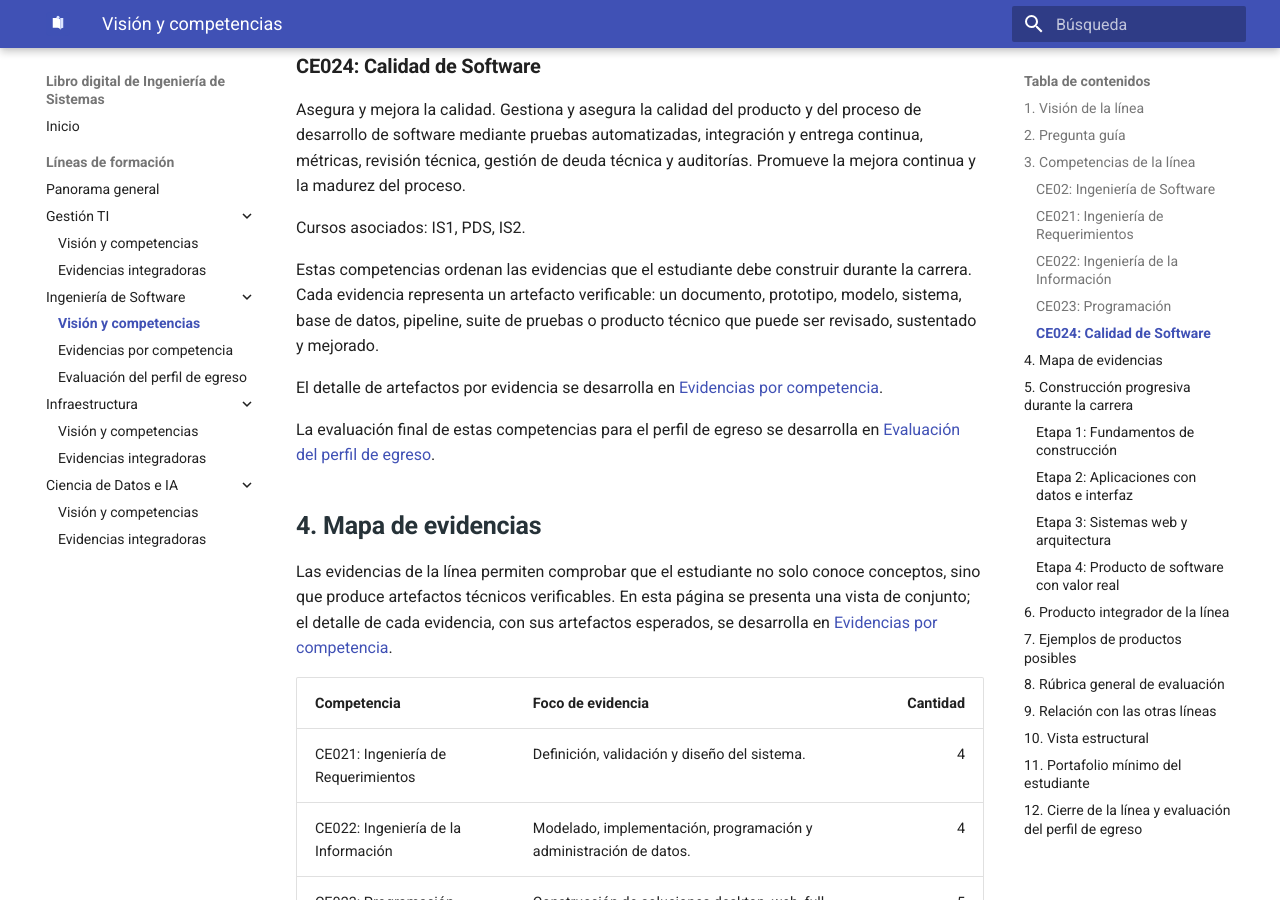
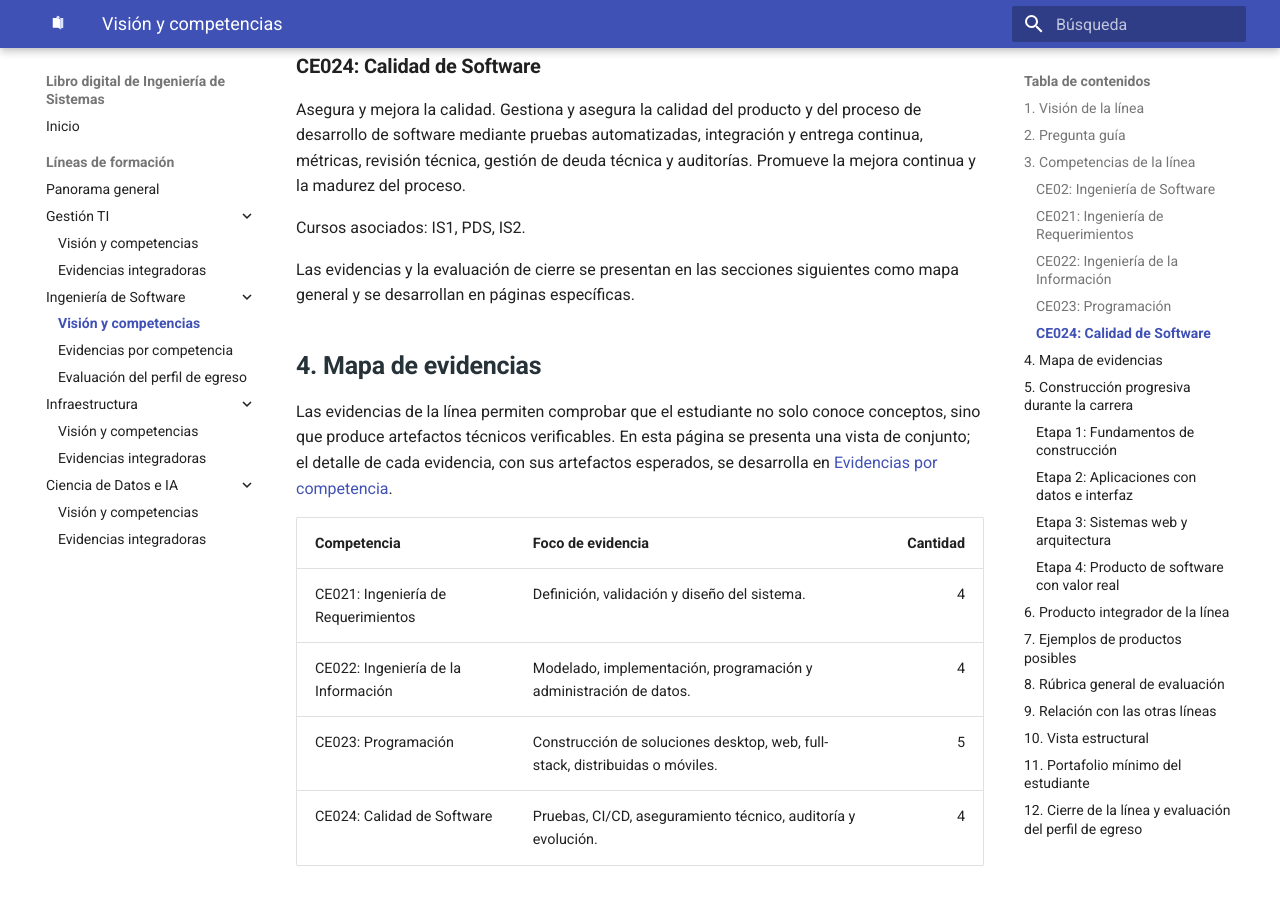
Before and after one commit to upeuoficial/planb, an MkDocs documentation site: the page built from docs/lineas/software/index.md, in a window 1280 px wide and 900 px high, scrolled down 2145 px. Built offline with MkDocs 1.6.1 and Material for MkDocs 9.7.7, drawn with Linux system fonts in a browser that asks for light colours.

Commit message:
first commit

```diff
--- a/docs/lineas/software/index.md
+++ b/docs/lineas/software/index.md
@@ -55,11 +55,7 @@ Asegura y mejora la calidad. Gestiona y asegura la calidad del producto y del pr
 
 Cursos asociados: IS1, PDS, IS2.
 
-Estas competencias ordenan las evidencias que el estudiante debe construir durante la carrera. Cada evidencia representa un artefacto verificable: un documento, prototipo, modelo, sistema, base de datos, pipeline, suite de pruebas o producto técnico que puede ser revisado, sustentado y mejorado.
-
-El detalle de artefactos por evidencia se desarrolla en [Evidencias por competencia](evidencias.md).
-
-La evaluación final de estas competencias para el perfil de egreso se desarrolla en [Evaluación del perfil de egreso](evaluacion-perfil-egreso.md).
+Las evidencias y la evaluación de cierre se presentan en las secciones siguientes como mapa general y se desarrollan en páginas específicas.
 
 ## 4. Mapa de evidencias
 
```
